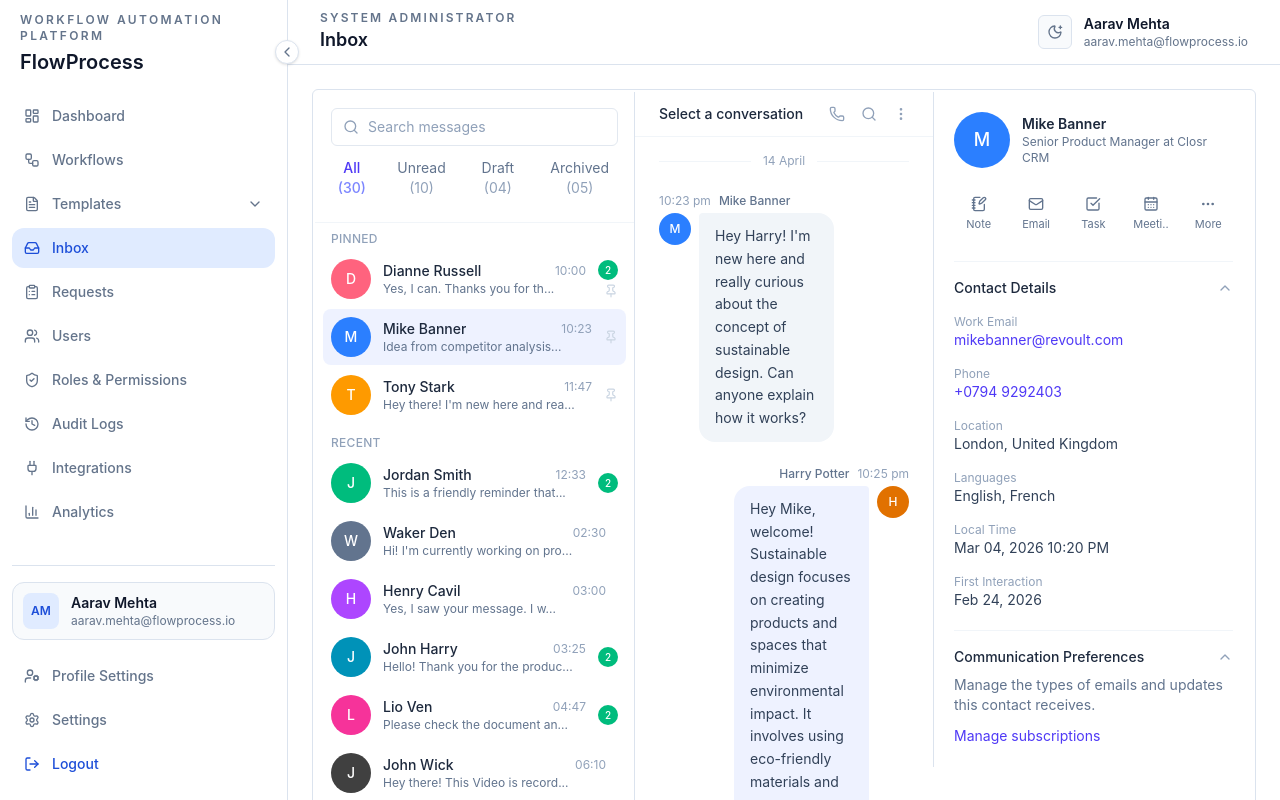
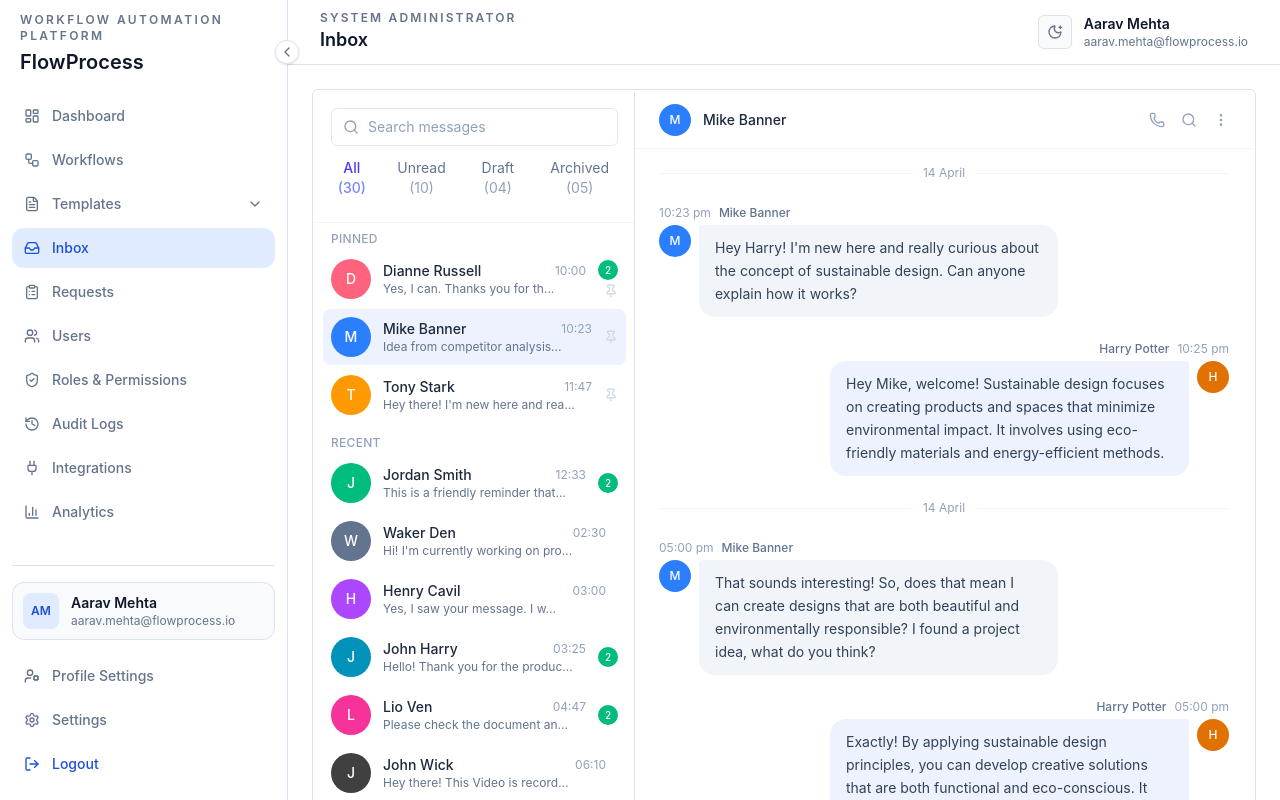
Before and after one commit to mdshoaibakhtar/FlowProcess, a React (Vite) app: page /inbox in a window 1280 px wide. Shown: the top 800 px of the page. Built offline with nearby package versions, Linux system fonts and the light colour scheme.

Commit message:
feat: update on click to show contact details

```diff
--- a/src/components/inbox/AvatarIcon.tsx
+++ b/src/components/inbox/AvatarIcon.tsx
@@ -14,11 +14,11 @@ const sizeClasses: Record<NonNullable<AvatarProps['size']>, string> = {
 const AvatarIcon = ({ avatar, size = 'md' }: AvatarProps) => {
   const base = `${sizeClasses[size]} shrink-0 rounded-full flex items-center justify-center font-medium text-white overflow-hidden`;
 
-  if (avatar.url) {
+  if (avatar?.url) {
     return <img src={avatar.url} alt='' className={`${base} object-cover`} />;
   }
 
-  return <div className={`${base} ${avatar.colorClass ?? 'bg-slate-400'}`}>{avatar.initial}</div>;
+  return <div className={`${base} ${avatar?.colorClass ?? 'bg-slate-400'}`}>{avatar?.initial}</div>;
 };
 
 export default AvatarIcon;
--- a/src/components/inbox/ChatWindow/ChatHeader.tsx
+++ b/src/components/inbox/ChatWindow/ChatHeader.tsx
@@ -1,15 +1,21 @@
 import { Phone, Search, MoreVertical } from 'lucide-react';
 import type { ContactDetails } from '../../../types';
 import AvatarIcon from '../AvatarIcon';
+import type { Dispatch, SetStateAction } from 'react';
 
 interface ChatHeaderProps {
   contact: ContactDetails | null;
+  showContactPanel: boolean;
+  setShowContactPanel: Dispatch<SetStateAction<boolean>>;
 }
 
-export const ChatHeader = ({ contact }: ChatHeaderProps) => {
+export const ChatHeader = ({ contact, showContactPanel, setShowContactPanel }: ChatHeaderProps) => {
   return (
     <header className='flex items-center justify-between border-b border-slate-100 px-6 py-3'>
-      <div className='flex items-center gap-3'>
+      <div
+        className='flex items-center gap-3 cursor-pointer'
+        onClick={() => setShowContactPanel(!showContactPanel)}
+      >
         {contact && <AvatarIcon avatar={contact.avatar} size='sm' />}
         <p className='text-sm font-medium text-slate-800'>
           {contact?.name ?? 'Select a conversation'}
@@ -17,13 +23,13 @@ export const ChatHeader = ({ contact }: ChatHeaderProps) => {
       </div>
 
       <div className='flex items-center gap-4 text-slate-400'>
-        <button aria-label='Call' className='hover:text-slate-600'>
+        <button aria-label='Call' className='hover:text-slate-600 cursor-pointer'>
           <Phone className='h-4 w-4' />
         </button>
-        <button aria-label='Search in conversation' className='hover:text-slate-600'>
+        <button aria-label='Search in conversation' className='hover:text-slate-600 cursor-pointer'>
           <Search className='h-4 w-4' />
         </button>
-        <button aria-label='More options' className='hover:text-slate-600'>
+        <button aria-label='More options' className='hover:text-slate-600 cursor-pointer'>
           <MoreVertical className='h-4 w-4' />
         </button>
       </div>
--- a/src/components/inbox/ChatWindow/ChatWindow.tsx
+++ b/src/components/inbox/ChatWindow/ChatWindow.tsx
@@ -1,3 +1,4 @@
+import type { Dispatch, SetStateAction } from 'react';
 import { useConversation } from '../../../hooks/useConversation';
 import type { ContactDetails } from '../../../types';
 import { ChatHeader } from './ChatHeader';
@@ -6,14 +7,25 @@ import { MessageList } from './MessageList';
 interface ChatWindowProps {
   chatId: string | null;
   contact: ContactDetails | null;
+  showContactPanel: boolean;
+  setShowContactPanel: Dispatch<SetStateAction<boolean>>;
 }
 
-const ChatWindow = ({ chatId, contact }: ChatWindowProps) => {
+const ChatWindow = ({
+  chatId,
+  contact,
+  showContactPanel,
+  setShowContactPanel,
+}: ChatWindowProps) => {
   const { messageGroups, isLoading, error } = useConversation(chatId);
 
   return (
     <section className='flex h-full flex-1 flex-col bg-(--surface-primary)'>
-      <ChatHeader contact={contact} />
+      <ChatHeader
+        contact={contact}
+        showContactPanel={showContactPanel}
+        setShowContactPanel={setShowContactPanel}
+      />
       <MessageList groups={messageGroups} isLoading={isLoading} error={error} />
     </section>
   );
--- a/src/components/inbox/ContactPanel/ContactPanel.tsx
+++ b/src/components/inbox/ContactPanel/ContactPanel.tsx
@@ -20,7 +20,7 @@ const ContactPanel = ({ chatId }: ContactPanelProps) => {
         <p className='text-sm text-slate-400'>Select a conversation to see contact details.</p>
       )}
 
-      {contact && (
+      {contact && !isLoading && (
         <div className='space-y-5'>
           <ContactHeader contact={contact} />
           <ContactActions />
--- a/src/pages/Inbox.tsx
+++ b/src/pages/Inbox.tsx
@@ -1,13 +1,23 @@
+import { Activity, useState } from 'react';
 import ChatWindow from '../components/inbox/ChatWindow/ChatWindow';
 import ContactPanel from '../components/inbox/ContactPanel/ContactPanel';
 import ChatSidebar from '../components/inbox/Sidebar/ChatSidebar';
+import { mockContactDetails } from '../data/mockData';
 
 const Inbox = () => {
+  const [showContactPanel, setShowContactPanel] = useState<boolean>(false);
   return (
     <div className='rounded-md border border-(--app-border) bg-(--surface-primary) flex p-0.5'>
       <ChatSidebar activeChatId={'chat-mike'} onSelectChat={() => console.warn('Help')} />
-      <ChatWindow chatId={'chat-mike'} contact={null} />
-      <ContactPanel chatId={'chat-mike'} />
+      <ChatWindow
+        chatId={'chat-mike'}
+        contact={mockContactDetails['chat-mike']}
+        showContactPanel={showContactPanel}
+        setShowContactPanel={setShowContactPanel}
+      />
+      <Activity mode={showContactPanel ? 'visible' : 'hidden'}>
+        <ContactPanel chatId={'chat-mike'} />
+      </Activity>
     </div>
   );
 };
```
